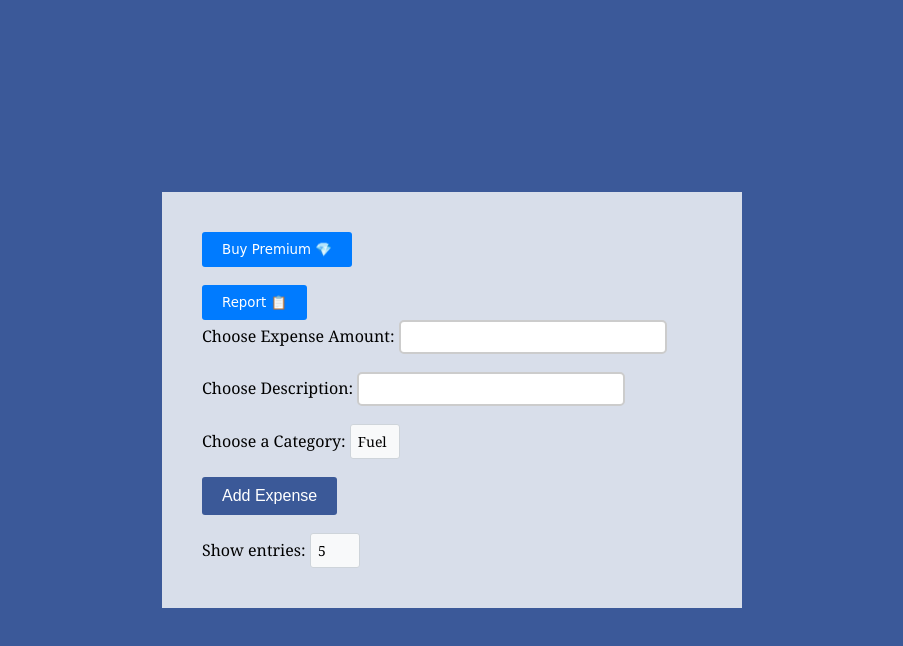
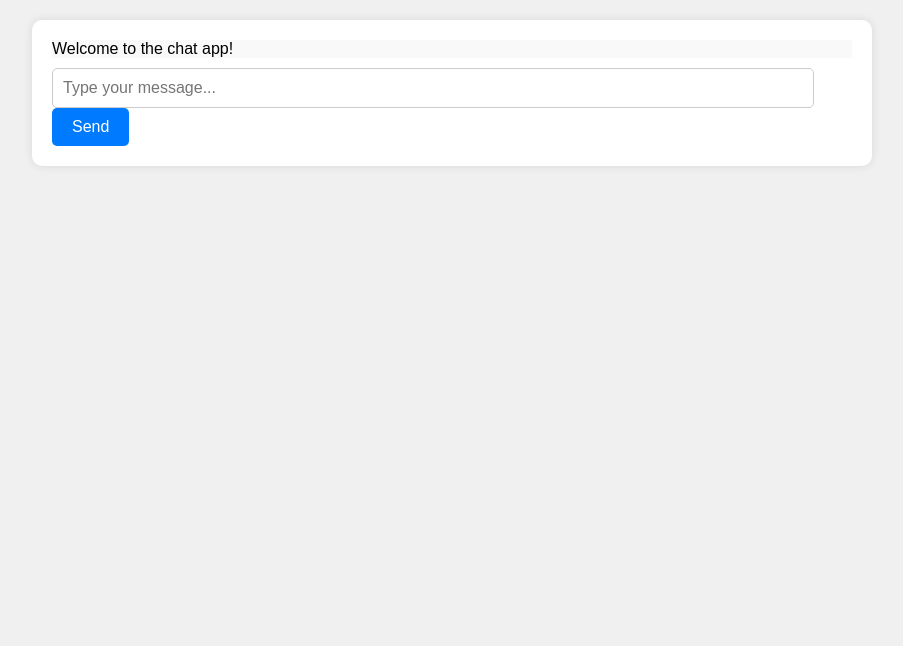
Before and after one commit to ArjithPJ/GroupChat_v1.0, a website: page public/Home/index.html in a window 1280 px wide. Shown: the whole page, without its empty margins (188-1091 px from the left). Drawn offline with nearby package versions, Linux system fonts and the light colour scheme.

Commit message:
Chat App Frontend ready

```diff
--- a/public/Home/home.css
+++ b/public/Home/home.css
@@ -1,180 +1,48 @@
 body {
+    font-family: Arial, sans-serif;
     margin: 0;
     padding: 0;
-    font-family: Arial, sans-serif;
-    /* background-image: url('../business_woman.jpg'); */
-    background-color: #3b5999;
-    background-size: cover;
-    background-position: center;
-    height: 100vh;
-    display: flex;
-    justify-content: center;
-    align-items: center;
+    background-color: #f0f0f0;
 }
 
 .container {
-    background-color: rgba(255, 255, 255, 0.8);
-    padding: 40px;
-    width: 500px;
-    border-radius: 0px;
-    align-items: center;
-
+    max-width: 800px;
+    margin: 20px auto;
+    background-color: #fff;
+    border-radius: 10px;
+    box-shadow: 0 0 10px rgba(0, 0, 0, 0.1);
+    padding: 20px;
 }
 
-.container-expenses {
-    background-color: rgba(255, 255, 255, 0.8);
-    padding: 60px;
-    border-radius: 10px;
-    align-items: center;
+#messages {
+    list-style-type: none;
+    padding: 0;
+    margin: 0;
 }
 
-.input-container {
-    align-items: center;
-
+#messages li {
+    margin-bottom: 10px;
 }
 
-.input-short {
-    width: 150px  /* Adjust width as needed */
+#messages li:nth-child(odd) {
+    background-color: #f9f9f9;
 }
-label{
-    font-family: Georgia;
+
+input[type="text"] {
+    width: calc(100% - 60px);
+    padding: 10px;
+    border: 1px solid #ccc;
+    border-radius: 5px;
+    font-size: 16px;
+    margin-right: 10px;
 }
-.button{
-    padding: 10px 20px;
-    background-color: #007bff;
-    font-family: cursive;
-    color: #fff;
-    border: none;
-    cursor: pointer;
-    transition: background-color 0.3s ease;
-    border-radius: 3px;
-    display: inline;
-}
-.button:hover {
-    background-color: #0056b3;
-    box-shadow: 0 0 10px rgba(0, 123, 255, 0.5);
-}
-.leaderboard {
+
+button {
     padding: 10px 20px;
     background-color: #007bff;
     color: #fff;
     border: none;
+    border-radius: 5px;
     cursor: pointer;
-    transition: background-color 0.3s ease;
-    font-family: cursive;
-    border-radius: 3px;
+    font-size: 16px;
 }
-.leaderboard:hover {
-    background-color: #0056b3;
-    box-shadow: 0 0 10px rgba(0, 123, 255, 0.5);
-}
-
-#add-button {
-    background-color: #3b5998; /* Facebook blue */
-    color: #fff; /* White text */
-    border: none;
-    border-radius: 3px; /* Rounded corners */
-    padding: 10px 20px; /* Padding for better clickability */
-    font-size: 16px; /* Adjust font size as needed */
-    cursor: pointer;
-    transition: background-color 0.3s ease;
-}
-
-#add-button:hover {
-    background-color: #0056b3; /* Darker blue color on hover */
-    border-color: #0056b3; /* Darker blue color for border on hover */
-}
-
-.btn {
-    background-color: #AA0000; /* Facebook blue */
-    color: #fff; /* White text */
-    border: none;
-    border-radius: 0px; /* Rounded corners */
-    padding: 5px 10px; /* Padding for better clickability */
-    font-size: 16px; /* Adjust font size as needed */
-    cursor: pointer;
-    transition: background-color 0.3s ease;
-}
-
-.btn:hover {
-    background-color: #0056b3; /* Darker blue color on hover */
-    border-color: #0056b3; /* Darker blue color for border on hover */
-}
-
-.btn-shine {
-    background-color: #007bff;
-    position: relative;
-    overflow: hidden;
-}
-
-.btn-shine::after {
-    content: "";
-    position: absolute;
-    top: 50%;
-    left: 50%;
-    width: 300%;
-    height: 300%;
-    background: rgba(255, 255, 255, 0.4);
-    border-radius: 50%;
-    transition: all 0.5s;
-    pointer-events: none;
-    transform: translate(-50%, -50%);
-    z-index: 0;
-}
-
-.btn-shine:hover::after {
-    width: 0;
-    height: 0;
-}
-
-.btn-shine .btn {
-    position: relative;
-    z-index: 1;
-}
-.form-control {
-    border: 2px solid #ccc;
-    border-radius: 5px;
-    padding: 7px;
-    font-size: 14px;
-    transition: border-color 0.3s ease;
-    width: 50%;
-}
-.form-control:focus {
-    outline: none;
-    border-color: #007bff;
-    box-shadow: 0 0 5px rgba(0, 123, 255, 0.5);
-}
-
-#pagebutton{
-    background-color: transparent;
-    color: blue;
-    border: none;
-    border-radius: 5px;
-    padding: 5px 5px;
-    font-size: 16px;
-    cursor: pointer;
-    transition: background-color 0.3s ease;
-}
-
-#pagebutton:hover{
-    background-color: #0056b3;
-}
-.form-select {
-    appearance: none;
-    -webkit-appearance: none;
-    -moz-appearance: none;
-    background-color: #f8f9fa;
-    border: 1px solid #ced4da;
-    border-radius: 3px;
-    padding: 7px;
-    width: 10%;
-    cursor: pointer;
-    font-family: Georgia;
-    font-size: 14px;
-}
-
-.form-select:focus {
-    outline: none;
-    border-color: #007bff;
-    box-shadow: 0 0 5px rgba(0, 123, 255, 0.5);
-}
--- a/public/Home/index.html
+++ b/public/Home/index.html
@@ -1,63 +1,20 @@
 <!DOCTYPE html>
-<!doctype html>
 <html lang="en">
-  <head>
-    <!-- Required meta tags -->
-    <meta charset="utf-8">
-    <meta name="viewport" content="width=device-width, initial-scale=1">
-
-
-    <link rel="stylesheet" href="home.css">
-    <title>Expenses</title>
-  </head>
-  <body>
+<head>
+    <meta charset="UTF-8">
+    <meta name="viewport" content="width=device-width, initial-scale=1.0">
+    <title>Chat App</title>
+    <link rel="stylesheet" type="text/css" href="home.css">
+</head>
+<body>
     <div class="container">
-        <div class="buy-premium">
-            <!-- Button to initiate Razorpay payment -->
-            <button id="buyButton" class="button" font-family="cursive">Buy Premium 💎</button>
+        <ul id="messages"></ul>
+        <div>
+            <input id="message" type="text" placeholder="Type your message...">
+            <button id="send">Send</button>
         </div>
-        <br>
-        <div class="report">
-            <!-- Button to initiate Razorpay payment -->
-            <button id="report" class="button" font-family="cursive">Report 📋</button>
-        </div>
-        <form class="expense-form" onsubmit="addExpense(event)">
-            <div class="input-container">
-                <label for="Expense" class="form-label">Choose Expense Amount: </label>
-                <input type="text" id="text1" class="form-control" name="amount" required>
-            </div>
-
-            <br>
-            <div class="input-container">
-                <label for="description">Choose Description: </label>
-                <input type="text" id="text2" class="form-control" name="description" required>
-            </div>
-
-            <br>
-            <div class="input-container-drop-down">
-                <label for="Category">Choose a Category: </label>
-                <select id="category" name="category" class="form-select">
-                    <option value="fuel">Fuel</option>
-                    <option value="food">Food</option>
-                    <option value="electricity">Electricity</option>
-                    <option value="movie">Movie</option>
-                </select>
-            </div>
-            <br>
-            <div class="text-center">
-                <input class="btn btn-primary" id="add-button" type="submit" value="Add Expense">
-            </div>
-        </form>
-        <br>
-        <label for="entries">Show entries:</label>
-        <select id="entries" class="form-select">
-            <option value="5">5</option>
-            <option value="10">10</option>
-            <option value="20">20</option>
-        </select>
     </div>
 
-    <script src="https://checkout.razorpay.com/v1/checkout.js"></script>
-    <script src="https://cdn.jsdelivr.net/npm/axios/dist/axios.min.js"></script>
-  </body>
+    <script src="index.js"></script>
+</body>
 </html>
--- /dev/null
+++ b/public/Home/index.js
@@ -0,0 +1,26 @@
+document.addEventListener("DOMContentLoaded", function() {
+    const messages = document.getElementById("messages");
+    const messageInput = document.getElementById("message");
+    const sendButton = document.getElementById("send");
+
+    // Function to add a new message to the chat
+    function addMessage(messageText) {
+        const li = document.createElement("li");
+        li.textContent = messageText;
+        messages.appendChild(li);
+    }
+
+    // Event listener for the send button
+    sendButton.addEventListener("click", function() {
+        const message = messageInput.value.trim();
+        if (message !== "") {
+            addMessage(message);
+            messageInput.value = "";
+        }
+    });
+
+    // Simulate receiving a message (for demonstration purposes)
+    addMessage("Welcome to the chat app!");
+
+    // You can replace the above line with actual logic to receive messages from a server
+});
```
Also changed, not shown: 1 other file.
